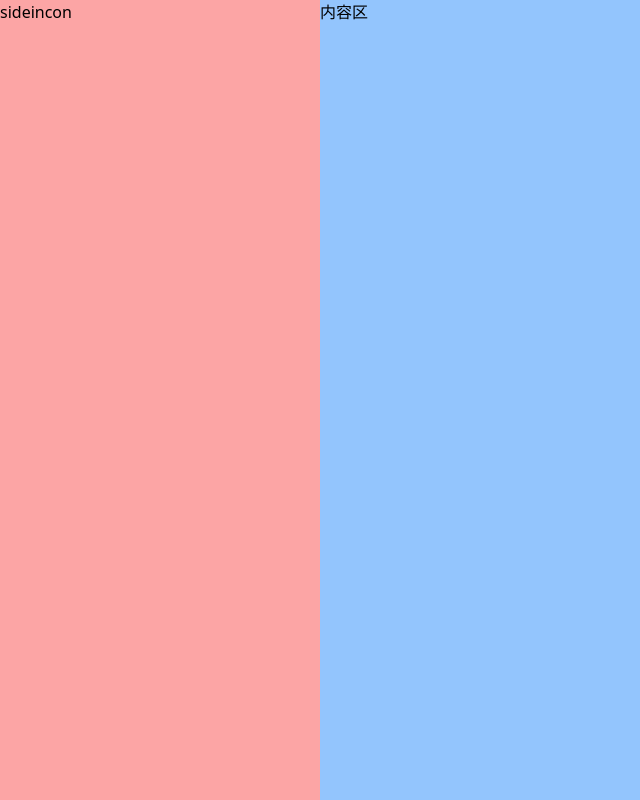
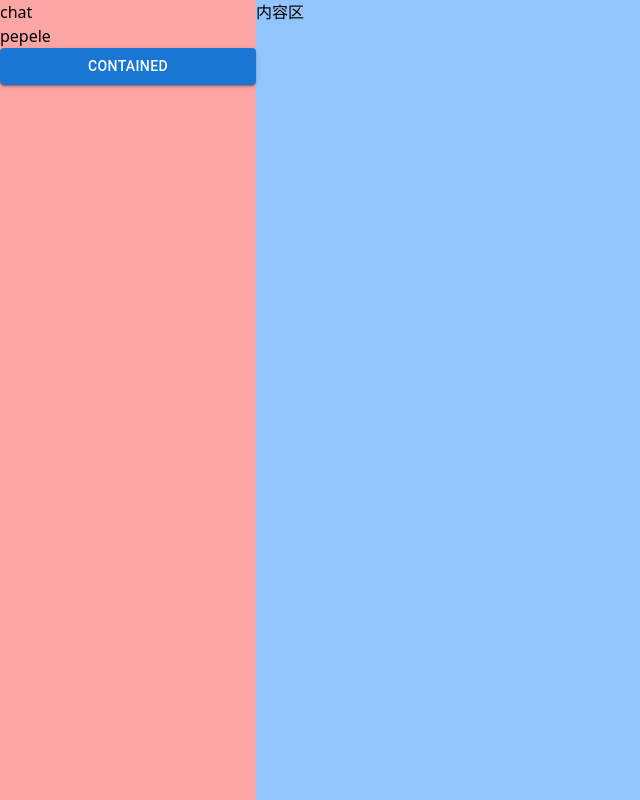
Before and after one commit to Guan612/YayaChat, a React (Vite) app in the folder front/: page / in a window 1280 px wide. Shown: the whole page, without its empty margins (0-640 px from the left). Built offline with nearby package versions, Linux system fonts and the light colour scheme.

Commit message:
基础组件

```diff
--- a/front/src/layout/compmnet/sideincon.tsx
+++ b/front/src/layout/compmnet/sideincon.tsx
@@ -1,5 +1,11 @@
+import Button from '@mui/material/Button';
+
 export default function SideIcon() {
     return(
-        <div>sideincon</div>
+        <div className='flex flex-col justify-center'>
+            <div>chat</div>
+            <div>pepele</div>
+            <Button variant="contained">Contained</Button>
+        </div>
     )
 }
--- a/front/src/layout/index.tsx
+++ b/front/src/layout/index.tsx
@@ -3,10 +3,10 @@ import SideIcon from "./compmnet/sideincon";
 function Layout() {
     return (
         <div className="flex flex-row h-screen overflow-hidden">
-            <div className="hidden md:block md:basis-1/4 flex-col bg-red-300">
+            <div className="hidden md:block md:basis-1/5 flex-col bg-red-300">
                 <SideIcon></SideIcon>
             </div>
-            <div className="flex-1 md:basis-3/4 bg-blue-300">内容区</div>
+            <div className="flex-1 md:basis-4/5 bg-blue-300">内容区</div>
         </div>
     );
 }
```
